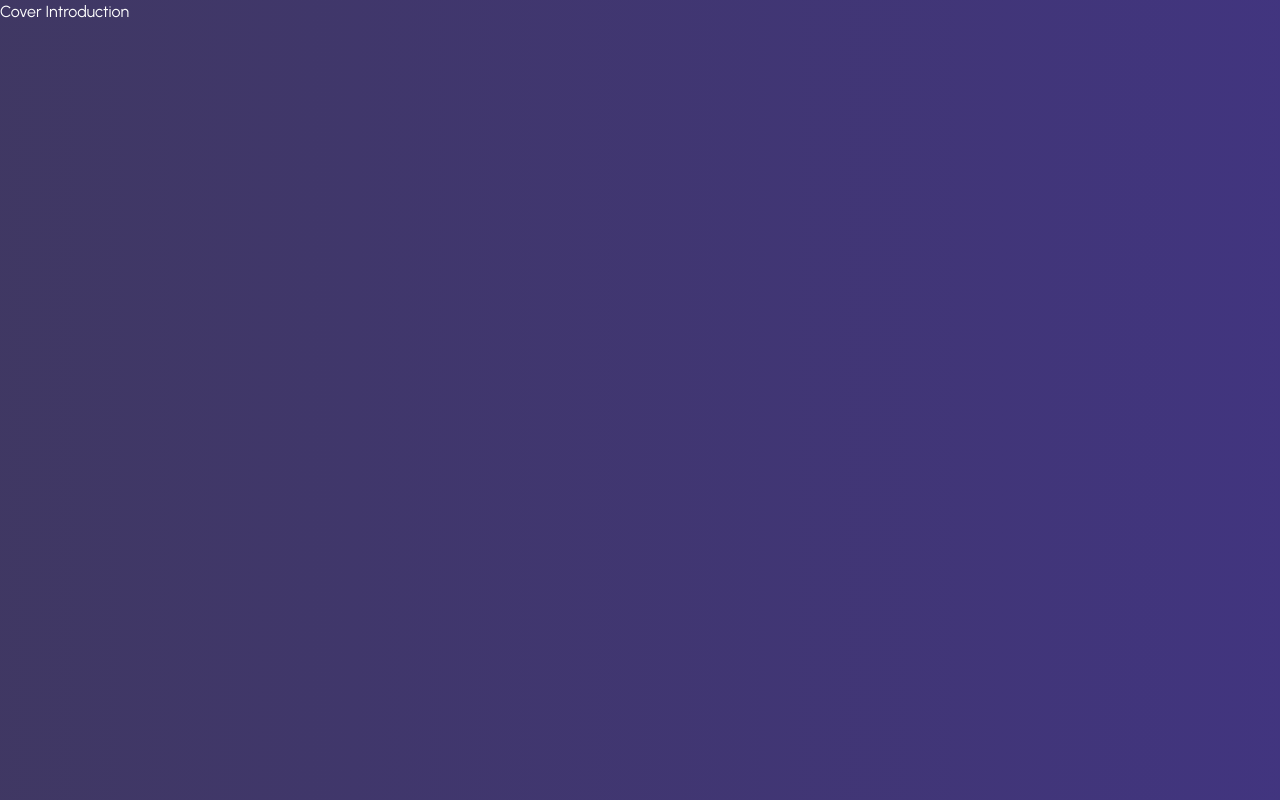
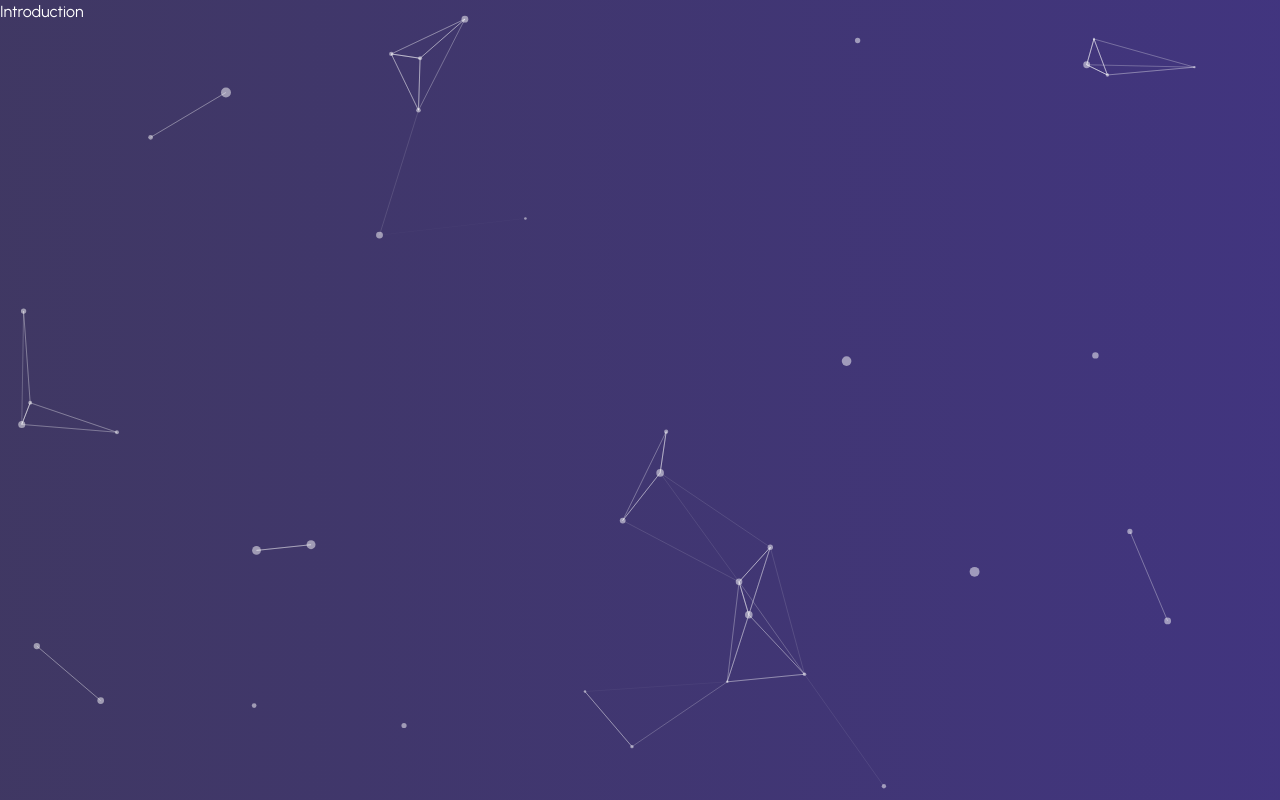
Before and after one commit to iamtun/profile, a Next.js app: page / in a window 1280 px wide. Built offline with nearby package versions, Linux system fonts and the light colour scheme.

Commit message:
feat: handle add cover with particles

```diff
--- /dev/null
+++ b/src/app/components/cover-partices.tsx
@@ -0,0 +1,101 @@
+'use client';
+import React from 'react';
+import { useCallback, useEffect, useState } from 'react';
+import Particles, { initParticlesEngine } from '@tsparticles/react';
+import type { Container, Engine } from '@tsparticles/engine';
+// import { loadAll } from "@/tsparticles/all"; // if you are going to use `loadAll`, install the "@tsparticles/all" package too.
+// import { loadFull } from "tsparticles"; // if you are going to use `loadFull`, install the "tsparticles" package too.
+import { loadSlim } from '@tsparticles/slim'; // if you are going to use `loadSlim`, install the "@tsparticles/slim" package too.
+// import { loadBasic } from "@tsparticles/basic"; // if you are going to use `loadBasic`, install the "@tsparticles/basic" package too.
+
+const CoverParticles = () => {
+  const [init, setInit] = useState<boolean>(false);
+
+  useEffect(() => {
+    initParticlesEngine(async (engine) => {
+      // you can initiate the tsParticles instance (engine) here, adding custom shapes or presets
+      // this loads the tsparticles package bundle, it's the easiest method for getting everything ready
+      // starting from v2 you can add only the features you need reducing the bundle size
+      //await loadAll(engine);
+      //await loadFull(engine);
+      await loadSlim(engine);
+      //await loadBasic(engine);
+    }).then(() => {
+      setInit(true);
+    });
+  }, []);
+
+  return (
+    <section className="w-[0px]">
+      {init && (
+        <Particles
+          id="tsparticles"
+          options={{
+            fpsLimit: 120,
+            interactivity: {
+              events: {
+                onClick: {
+                  enable: true,
+                  mode: 'push',
+                },
+                onHover: {
+                  enable: true,
+                  mode: 'repulse',
+                },
+              },
+              modes: {
+                push: {
+                  quantity: 4,
+                },
+                repulse: {
+                  distance: 100,
+                  duration: 0.4,
+                },
+              },
+            },
+            particles: {
+              color: {
+                value: '#ffffff',
+              },
+              links: {
+                color: '#ffffff',
+                distance: 150,
+                enable: true,
+                opacity: 0.5,
+                width: 1,
+              },
+              move: {
+                direction: 'none',
+                enable: true,
+                outModes: {
+                  default: 'bounce',
+                },
+                random: false,
+                speed: 2,
+                straight: false,
+              },
+              number: {
+                density: {
+                  enable: true,
+                },
+                value: 80,
+              },
+              opacity: {
+                value: 0.5,
+              },
+              shape: {
+                type: 'circle',
+              },
+              size: {
+                value: { min: 1, max: 5 },
+              },
+            },
+            detectRetina: true,
+          }}
+        />
+      )}
+    </section>
+  );
+};
+
+export default CoverParticles;
--- /dev/null
+++ b/src/app/components/index.tsx
@@ -0,0 +1,3 @@
+import Cover from './cover-partices';
+
+export { Cover };
--- a/src/app/page.tsx
+++ b/src/app/page.tsx
@@ -1,12 +1,13 @@
-import React from 'react'
+import React from 'react';
+import { Cover } from './components';
 
 const Home = () => {
   return (
-    <main className='flex min-h-[100dvh] h-full bg-no-repeat bg-gradient-cover'>
-      Cover
+    <main className="flex min-h-[100dvh] h-full bg-no-repeat bg-gradient-cover">
+      <Cover />
       Introduction
     </main>
-  )
-}
+  );
+};
 
-export default Home
+export default Home;
```
Also changed, not shown: package.json (+8 -5 lines).
